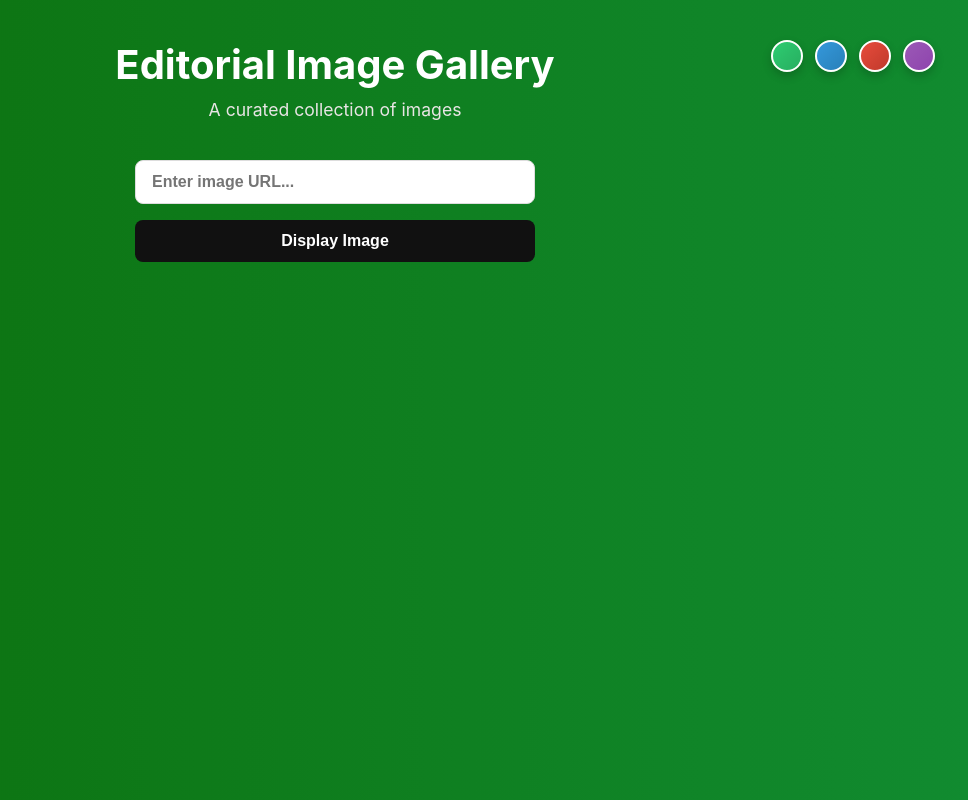
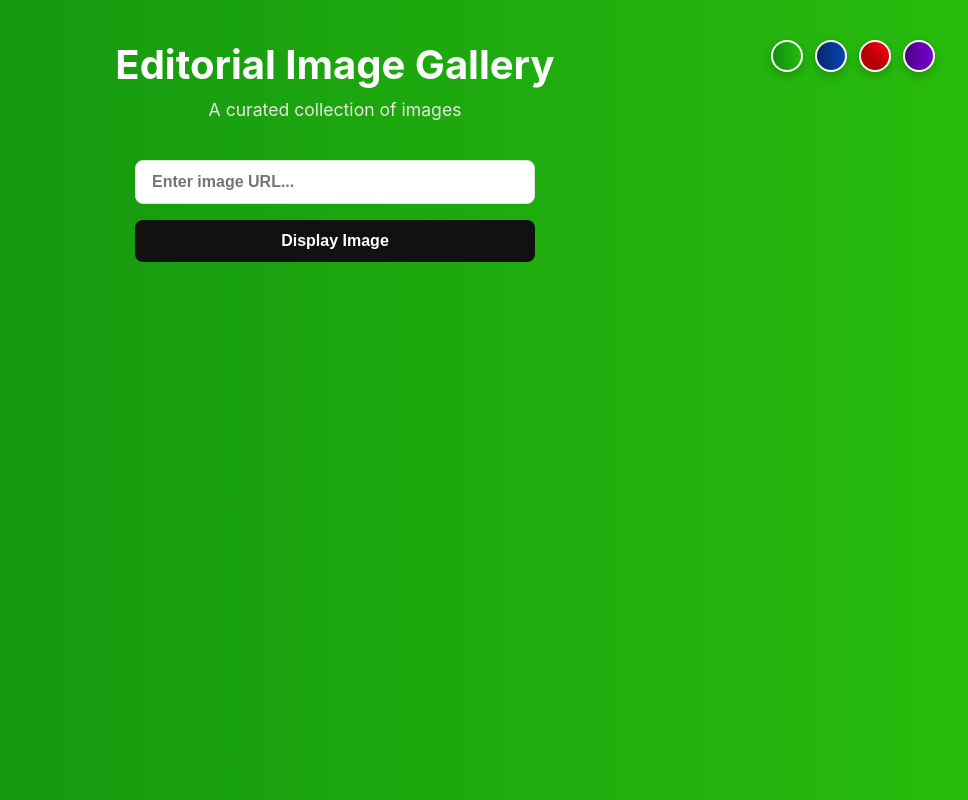
Before and after one commit to IpsaScientiaPotestasEst/Image-Gallery, a website: page index.html in a window 1280 px wide. Both pictures are taken after a click on the button 1092 px from the left and 56 px from the top of the page. Shown: the whole page, without its empty margins (305-1273 px from the left). Drawn offline with Linux system fonts and the light colour scheme.

Commit message:
Update index.html

```diff
--- a/index.html
+++ b/index.html
@@ -96,19 +96,31 @@
         }
 
         .btn-green {
-            background: linear-gradient(135deg, #2ecc71, #27ae60);
+            background: #0F7A17;
+            background: -moz-linear-gradient(left, #0F7A17 0%, #0F8E10 0%, #27BC0C 100%);
+            background: -webkit-linear-gradient(left, #0F7A17 0%, #0F8E10 0%, #27BC0C 100%);
+            background: linear-gradient(to right, #0F7A17 0%, #0F8E10 0%, #27BC0C 100%);
         }
 
         .btn-blue {
-            background: linear-gradient(135deg, #3498db, #2980b9);
+            background: #020751;
+            background: -moz-linear-gradient(left, #020751 0%, #042A6A 0%, #0B41B4 100%);
+            background: -webkit-linear-gradient(left, #020751 0%, #042A6A 0%, #0B41B4 100%);
+            background: linear-gradient(to right, #020751 0%, #042A6A 0%, #0B41B4 100%);
         }
 
         .btn-red {
-            background: linear-gradient(135deg, #e74c3c, #c0392b);
+            background: #B70000;
+            background: -moz-linear-gradient(45deg, #B70000 0%, #B20000 36%, #FF0017 100%);
+            background: -webkit-linear-gradient(45deg, #B70000 0%, #B20000 36%, #FF0017 100%);
+            background: linear-gradient(45deg, #B70000 0%, #B20000 36%, #FF0017 100%);
         }
 
         .btn-purple {
-            background: linear-gradient(135deg, #9b59b6, #8e44ad);
+            background: #2F0453;
+                background: -moz-linear-gradient(left, #2F0453 0%, #490281 0%, #7B00D3 100%);
+                background: -webkit-linear-gradient(left, #2F0453 0%, #490281 0%, #7B00D3 100%);
+                background: linear-gradient(to right, #2F0453 0%, #490281 0%, #7B00D3 100%);
         }
 
         .gallery-controls {
@@ -275,8 +287,6 @@
         let Input = document.getElementById("Input");
         let Button = document.getElementById("Button");
 
-
-
         let CurrentInput;
 
         function getImages() {
@@ -347,48 +357,64 @@
         function loadimg() {
             getImages().forEach(appendElements);
         }
-        window.onload = loadimg;
 
+        const colors = {
+            green: `background: #0F7A17;
+        background: -moz-linear-gradient(left, #0F7A17 0%, #0F8E10 0%, #27BC0C 100%);
+        background: -webkit-linear-gradient(left, #0F7A17 0%, #0F8E10 0%, #27BC0C 100%);
+        background: linear-gradient(to right, #0F7A17 0%, #0F8E10 0%, #27BC0C 100%);`,
+            red: `background: #B70000;
+        background: -moz-linear-gradient(45deg, #B70000 0%, #B20000 36%, #FF0017 100%);
+        background: -webkit-linear-gradient(45deg, #B70000 0%, #B20000 36%, #FF0017 100%);
+        background: linear-gradient(45deg, #B70000 0%, #B20000 36%, #FF0017 100%);`,
+
+            blue: `background: #020751;
+        background: -moz-linear-gradient(left, #020751 0%, #042A6A 0%, #0B41B4 100%);
+        background: -webkit-linear-gradient(left, #020751 0%, #042A6A 0%, #0B41B4 100%);
+        background: linear-gradient(to right, #020751 0%, #042A6A 0%, #0B41B4 100%);`,
+
+            purple: `background: #2F0453;
+        background: -moz-linear-gradient(left, #2F0453 0%, #490281 0%, #7B00D3 100%);
+        background: -webkit-linear-gradient(left, #2F0453 0%, #490281 0%, #7B00D3 100%);
+        background: linear-gradient(to right, #2F0453 0%, #490281 0%, #7B00D3 100%);`
+        }
 
         let greenbtn = document.getElementById("green");
         let bluebtn = document.getElementById("blue");
         let purplebtn = document.getElementById("purple");
         let redbtn = document.getElementById("red");
 
-
         greenbtn.addEventListener("click", function () {
-            document.body.style = `background: #118641;
-                background: #064408;
-                background: -moz-linear-gradient(left, #064408 0%, #0C6F0B 0%, #118B30 100%);
-                background: -webkit-linear-gradient(left, #064408 0%, #0C6F0B 0%, #118B30 100%);
-                background: linear-gradient(to right, #064408 0%, #0C6F0B 0%, #118B30 100%);`
+            document.body.style.cssText = colors.green;
+            localStorage.setItem("theme", "green")
         })
 
         bluebtn.addEventListener("click", function () {
-            document.body.style = `
-                background: #020751;
-                background: -moz-linear-gradient(left, #020751 0%, #042A6A 0%, #0B41B4 100%);
-                background: -webkit-linear-gradient(left, #020751 0%, #042A6A 0%, #0B41B4 100%);
-                background: linear-gradient(to right, #020751 0%, #042A6A 0%, #0B41B4 100%);`
+            document.body.style.cssText = colors.blue;
+            localStorage.setItem("theme", "blue")
         })
 
         redbtn.addEventListener("click", function () {
-            document.body.style = `background: #600006;
-                background: -moz-linear-gradient(left, #600006 0%, #A2091F 0%, #C90C0C 100%);
-                background: -webkit-linear-gradient(left, #600006 0%, #A2091F 0%, #C90C0C 100%);
-                background: linear-gradient(to right, #600006 0%, #A2091F 0%, #C90C0C 100%);
-                `
+            document.body.style.cssText = colors.red;
+            localStorage.setItem("theme", "red")
         })
 
         purplebtn.addEventListener("click", function () {
-            document.body.style = `background: #2F0453;
-                background: -moz-linear-gradient(left, #2F0453 0%, #490281 0%, #7B00D3 100%);
-                background: -webkit-linear-gradient(left, #2F0453 0%, #490281 0%, #7B00D3 100%);
-                background: linear-gradient(to right, #2F0453 0%, #490281 0%, #7B00D3 100%);
-                `
+            document.body.style.cssText = colors.purple;
+            localStorage.setItem("theme", "purple")
         })
 
+        function iscolor() {
+            let Theme = localStorage.getItem("theme");
+            if (Theme && colors[Theme]) {
+                document.body.style.cssText = colors[Theme];
+            }
+        }
 
+        window.onload = function () {
+            iscolor();
+            loadimg();
+        }
 
 
     </script>
```
